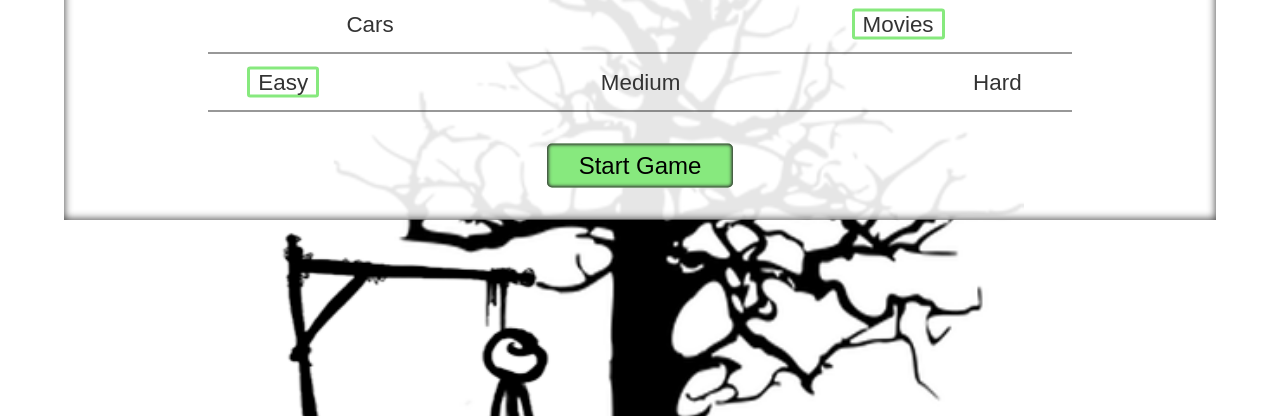
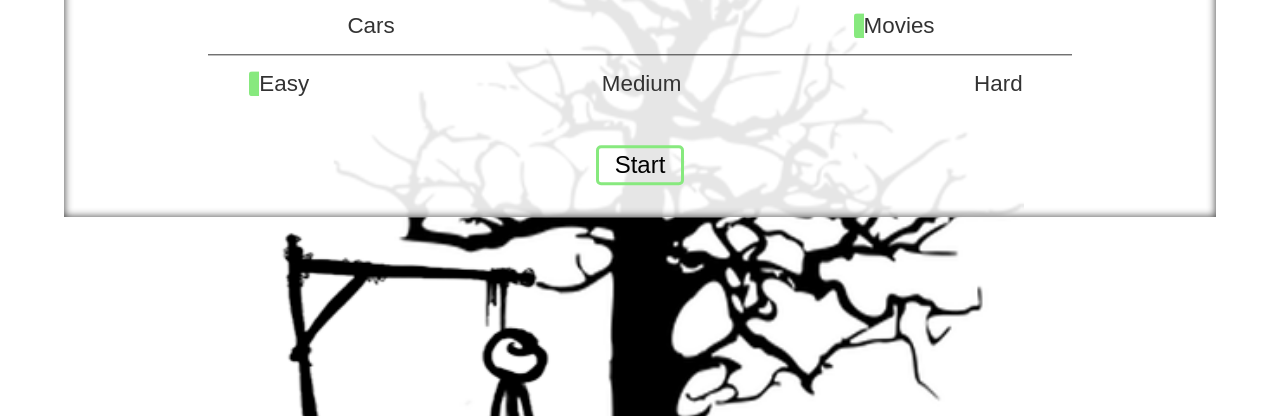
Before and after one commit to Piecuch-Patryk/Gibbet, a website built with webpack: page src/index.html in a window 1280 px wide. Shown: the part 384-800 px from the top of the page. Built offline with nearby package versions, Linux system fonts and the light colour scheme.

Commit message:
Change some styles.

```diff
--- a/src/css/styles.css
+++ b/src/css/styles.css
@@ -110,6 +110,24 @@ body {
 }
 
 /*
+*   All layers
+*/
+.btn {
+    border: none;
+    padding: .5rem 2rem;
+    border-radius: 5px;
+    margin: 2rem 0;
+    font-size: 1.5rem;
+    box-shadow: inset 0 0 .2rem .1rem #333;
+}
+.is-hidden {
+    display: none;
+}
+.fade-out {
+    opacity: 0;
+}
+
+/*
 *   Top Layer
 */
 .top-layer {
@@ -144,7 +162,7 @@ body {
     padding: 1rem 3rem;
     font-size: 1.4rem;
 }
-.options-wrap::after {
+.options-wrap:nth-of-type(1)::after {
     content: '';
     position: absolute;
     bottom: 0;
@@ -157,8 +175,8 @@ body {
     display: none;
 }
 .radio-label > span {
-    padding: 0 .5rem;
-    border: 3px solid transparent;
+    padding: 0 .5rem 0 0;
+    border-left: 10px solid transparent;
     border-radius: .2rem;
     transition: all .5s ease;
 }
@@ -166,7 +184,10 @@ body {
     border-color: rgb(135, 233, 126);
 }
 .btn-start {
-    background-color: rgb(135, 233, 126);
+    background: none;
+    box-shadow: none;
+    border: 3px solid rgb(135, 233, 126);
+    padding: .2rem 1rem;
     transition: all .5s ease;
 }
 .btn-start:focus {
@@ -206,24 +227,6 @@ body {
 }
 
 /*
-*   All layers
-*/
-.btn {
-    border: none;
-    padding: .5rem 2rem;
-    border-radius: 5px;
-    margin: 2rem 0;
-    font-size: 1.5rem;
-    box-shadow: inset 0 0 .2rem .1rem #333;
-}
-.is-hidden {
-    display: none;
-}
-.fade-out {
-    opacity: 0;
-}
-
-/*
 *   Keyframes
 */
 @keyframes heartFadeOut {
--- a/src/index.html
+++ b/src/index.html
@@ -57,7 +57,7 @@
                     <span>Hard</span>
                 </label>
             </div>
-            <button id="btn-start" class="btn btn-start">Start Game</button>
+            <button id="btn-start" class="btn btn-start">Start</button>
         </div>
     </section>
 
```
Also changed, not shown: 1 other file.
